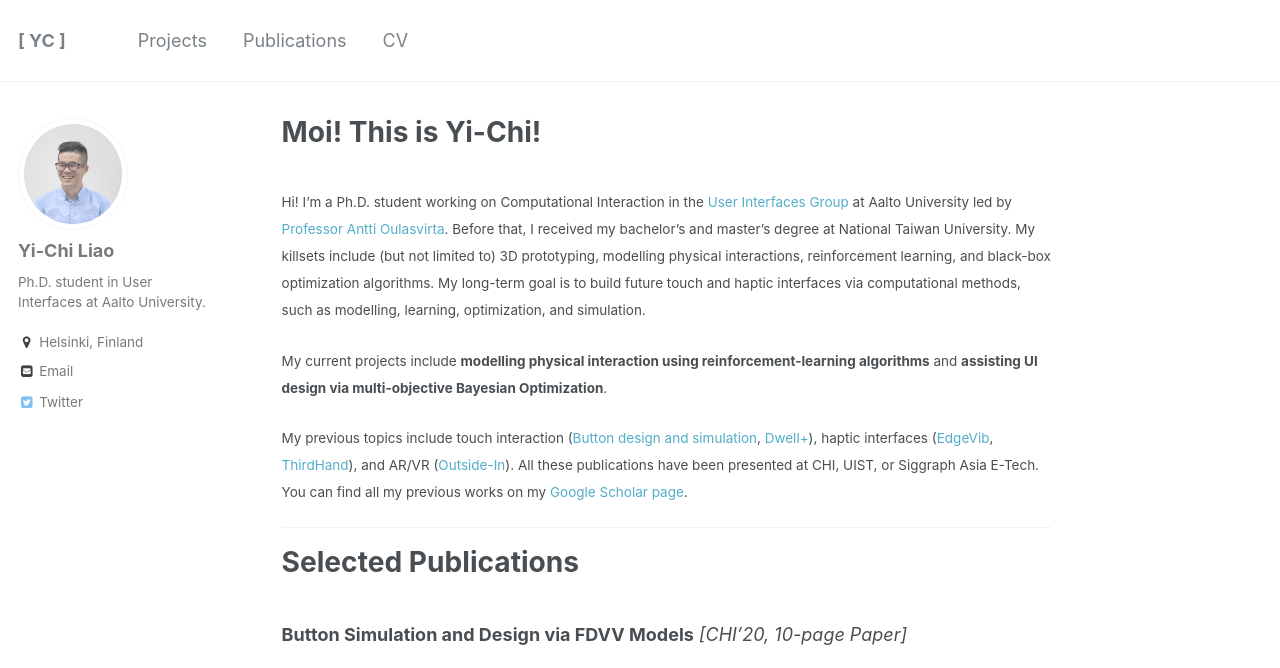
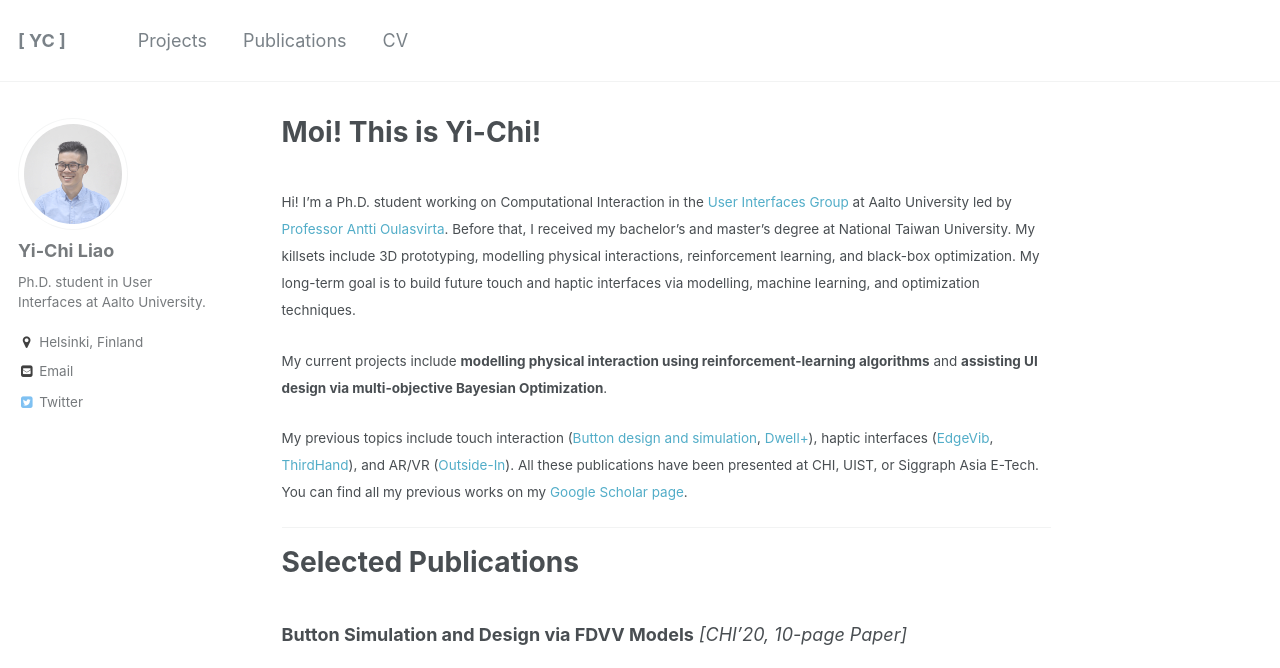
Before and after one commit to yichiliao/yichiliao.github.io, a Jekyll site: the page built from _pages/about.md, in a window 1280 px wide and 900 px high, cut to the strip 0-668 px from the top of the window. Built offline with Jekyll 4.4.1, drawn with Linux system fonts in a browser that asks for light colours.

Commit message:
modify about

```diff
--- a/_pages/about.md
+++ b/_pages/about.md
@@ -9,7 +9,7 @@
 ---
 <br>
 <small>
-Hi! I'm a Ph.D. student working on Computational Interaction in the [User Interfaces Group](http://userinterfaces.aalto.fi/) at Aalto University led by [Professor Antti Oulasvirta](http://users.comnet.aalto.fi/oulasvir/). Before that, I received my bachelor's and master's degree at National Taiwan University. My killsets include (but not limited to) 3D prototyping, modelling physical interactions, reinforcement learning, and black-box optimization algorithms. My long-term goal is to build future touch and haptic interfaces via computational methods, such as modelling, learning, optimization, and simulation.
+Hi! I'm a Ph.D. student working on Computational Interaction in the [User Interfaces Group](http://userinterfaces.aalto.fi/) at Aalto University led by [Professor Antti Oulasvirta](http://users.comnet.aalto.fi/oulasvir/). Before that, I received my bachelor's and master's degree at National Taiwan University. My killsets include 3D prototyping, modelling physical interactions, reinforcement learning, and black-box optimization. My long-term goal is to build future touch and haptic interfaces via modelling, machine learning, and optimization techniques.
 </small>
 
 <small>
```
